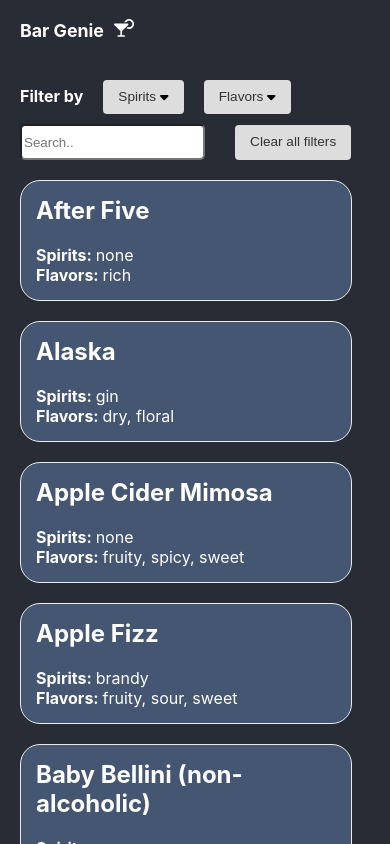
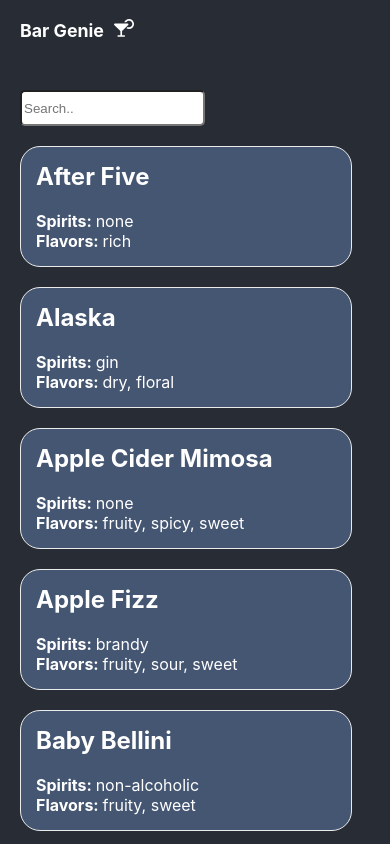
Before and after one commit to yunashin/bar-genie, a React (Create React App) app: page / in a window 390 px wide. Shown: the top 844 px of the page. Built offline with nearby package versions, Linux system fonts and the light colour scheme.

Commit message:
hide dropdowns in mobile

```diff
--- a/src/App.css
+++ b/src/App.css
@@ -168,6 +168,12 @@ h2 {
   }
 }
 
+@media (max-width: 670px) {
+  .mobile-hidden {
+    display: none;
+  }
+}
+
 .search {
   height: 30px;
   border-radius: 5px;
--- a/src/data/cocktails.ts
+++ b/src/data/cocktails.ts
@@ -1,4 +1,4 @@
-export type SpiritType = 'bourbon' | 'brandy' | 'gin' | 'Pisco' | 'rum' | 'tequila' | 'vodka' | 'whiskey' | 'none';
+export type SpiritType = 'bourbon' | 'brandy' | 'gin' | 'Pisco' | 'rum' | 'tequila' | 'vodka' | 'whiskey' | 'none' | 'non-alcoholic';
 export type FlavorType = 'bitter' | 'dry' | 'floral' | 'fruity' | 'rich' | 'savory' | 'sour' | 'spicy' | 'sweet';
 export type IngredientType = {
   ingredient: string;
@@ -126,9 +126,9 @@ export const cocktailsData: CocktailsDataType = [
   },
   {
     name: 'babybellini',
-    label: "Baby Bellini (non-alcoholic)",
+    label: "Baby Bellini",
     flavors: ['fruity', 'sweet'],
-    spirits: ['none'],
+    spirits: ['non-alcoholic'],
     ingredients: [
       {
         ingredient: 'peach juice',
@@ -910,6 +910,35 @@ export const cocktailsData: CocktailsDataType = [
     ],
   },
   {
+    name: 'chocolatemartini',
+    label: "Chocolate Martini",
+    flavors: ['rich', 'sweet'],
+    spirits: ['vodka'],
+    ingredients: [
+      {
+        ingredient: 'vodka',
+        amount: '4 oz.'
+      },
+      {
+        ingredient: "Bailey's",
+        amount: '2 oz.'
+      },
+      {
+        ingredient: 'creme de cacao',
+        amount: '2 oz.'
+      },
+      {
+        ingredient: 'chocolate syrup',
+        amount: null
+      },
+    ],
+    directions: [
+      'Drizzle chocolate syrup inside a martini glass and then add chocolate syrup to a plate and coat the rim of the glass.',
+      "Combine the Bailey's, creme de cacao, and vodka in a shaker filled with ice. Shake until thoroughly chilled.",
+      'Strain drink into glass and garnis with shaved chocolate.'
+    ],
+  },
+  {
     name: 'cosmopolitan',
     label: "Cosmopolitan",
     flavors: ['fruity', 'sour', 'sweet'],
@@ -2036,9 +2065,9 @@ export const cocktailsData: CocktailsDataType = [
   },
   {
     name: 'minicolada',
-    label: "Mini Colada (non-alcoholic)",
+    label: "Mini Colada",
     flavors: ['fruity', 'sweet'],
-    spirits: ['none'],
+    spirits: ['non-alcoholic'],
     ingredients: [
       {
         ingredient: 'milk',
@@ -2401,6 +2430,34 @@ export const cocktailsData: CocktailsDataType = [
     ],
   },
   {
+    name: 'peanutbuttercup',
+    label: "Peanut Butter Cup",
+    flavors: ['rich', 'sweet'],
+    spirits: ['whiskey'],
+    ingredients: [
+      {
+        ingredient: 'peanut butter whiskey',
+        amount: '3 oz.'
+      },
+      {
+        ingredient: 'creme de cacao',
+        amount: '1 oz.'
+      },
+      {
+        ingredient: 'milk',
+        amount: '1-2 oz.'
+      },
+      {
+        ingredient: 'salt',
+        amount: null
+      },
+    ],
+    directions: [
+      'Add cracked ice, peanut butter whiskey, creme de cacao, and milk to a rocks glass.',
+      'Add salt to taste and stir.'
+    ],
+  },
+  {
     name: 'pinacolada',
     label: "Pina Colada",
     flavors: ['fruity', 'sweet'],
@@ -2536,9 +2593,9 @@ export const cocktailsData: CocktailsDataType = [
   },
   {
     name: 'prohibitionpunch',
-    label: "Prohibition Punch (non-alcoholic)",
+    label: "Prohibition Punch",
     flavors: ['fruity', 'sour', 'sweet'],
-    spirits: ['none'],
+    spirits: ['non-alcoholic'],
     ingredients: [
       {
         ingredient: 'apple juice',
@@ -2619,9 +2676,9 @@ export const cocktailsData: CocktailsDataType = [
   },
   {
     name: 'redapplesunset',
-    label: "Red Apple Sunset (non-alcoholic)",
+    label: "Red Apple Sunset",
     flavors: ['fruity', 'sour', 'sweet'],
-    spirits: ['none'],
+    spirits: ['non-alcoholic'],
     ingredients: [
       {
         ingredient: 'apple juice',
@@ -3181,9 +3238,9 @@ export const cocktailsData: CocktailsDataType = [
   },
   {
     name: 'sunrise',
-    label: "Sunrise (non-alcoholic)",
+    label: "Sunrise",
     flavors: ['fruity', 'sour', 'sweet'],
-    spirits: ['none'],
+    spirits: ['non-alcoholic'],
     ingredients: [
       {
         ingredient: 'orange juice',
@@ -3348,6 +3405,34 @@ export const cocktailsData: CocktailsDataType = [
       'Blend crushed ice in a blender with the lemon juice, simple syrup, and chopped peach until slushy.',
       'Pour into a chilled rocks glass, top off with soda water, and stir gently.',
       'Garnish with raspberries and serve.'
+    ],
+  },
+  {
+    name: 'valenciacafe43',
+    label: "Valencia Cafe 43",
+    flavors: ['fruity', 'rich', 'sweet'],
+    spirits: ['none'],
+    ingredients: [
+      {
+        ingredient: 'Licor 43 Horchata',
+        amount: '1 1/2 oz.'
+      },
+      {
+        ingredient: 'pineapple juice',
+        amount: '1 1/2 oz.'
+      },
+      {
+        ingredient: 'cold brew',
+        amount: '1/2 oz.'
+      },
+      {
+        ingredient: 'cinnamon',
+        amount: null
+      },
+    ],
+    directions: [
+      'Pour the liquid ingredients into a shaker full of ice and shake well.',
+      'Strain into a coupe glass and garnish with cinnamon.'
     ],
   },
   {
--- a/src/ts/components/Body.tsx
+++ b/src/ts/components/Body.tsx
@@ -14,6 +14,7 @@ const spiritOptions = [
   { name: 'Vodka', value: 'vodka' },
   { name: 'Whiskey', value: 'whiskey' },
   { name: 'None', value: 'none' },
+  { name: 'Non-alcoholic', value: 'non-alcoholic' },
 ];
 
 const flavorOptions = [
@@ -80,8 +81,8 @@ const Body = () => {
   return (
     <div className="body">
       <div>
-        <span className="m-left-20"><b>Filter by</b></span>
-        <span className="m-left-20">
+        <span className="m-left-20 mobile-hidden"><b>Filter by</b></span>
+        <span className="m-left-20 mobile-hidden">
           <MultiSelect
             children={<>Spirits</>}
             onChange={onSpiritsChange}
@@ -95,7 +96,7 @@ const Body = () => {
             setShowDropdown={setShowSpiritsDropdown}
           />
         </span>
-        <span className="m-left-20">
+        <span className="m-left-20 mobile-hidden">
           <MultiSelect
             children={<>Flavors</>}
             onChange={onFlavorsChange}
@@ -119,7 +120,7 @@ const Body = () => {
             placeholder="Search.."
             value={searchTerm} />
         </span>
-        <span className="m-left-20 m-top-mobile">
+        <span className="m-left-20 mobile-hidden">
           <button onClick={() => {
             setSelectedSpirits([]);
             setSelectedFlavors([]);
```
